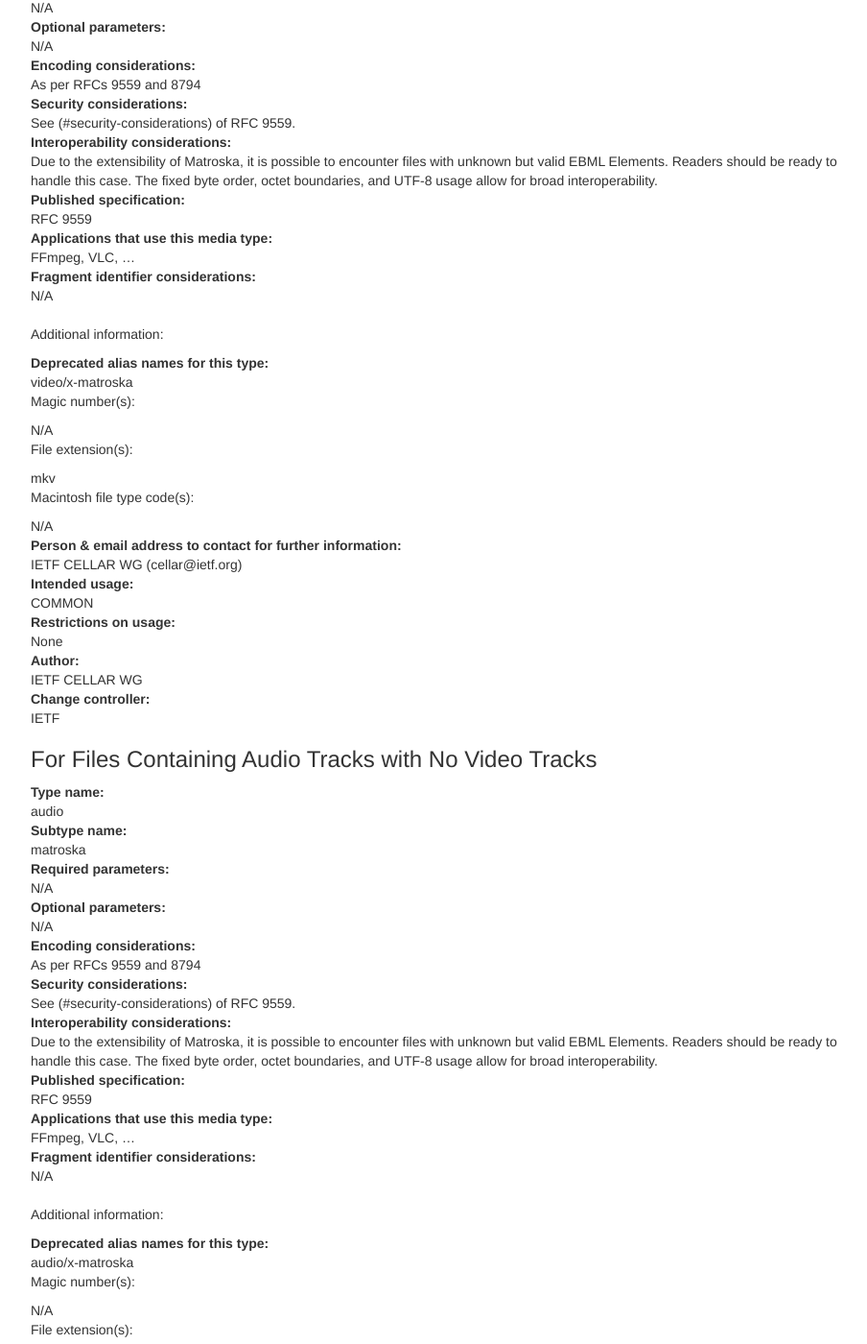
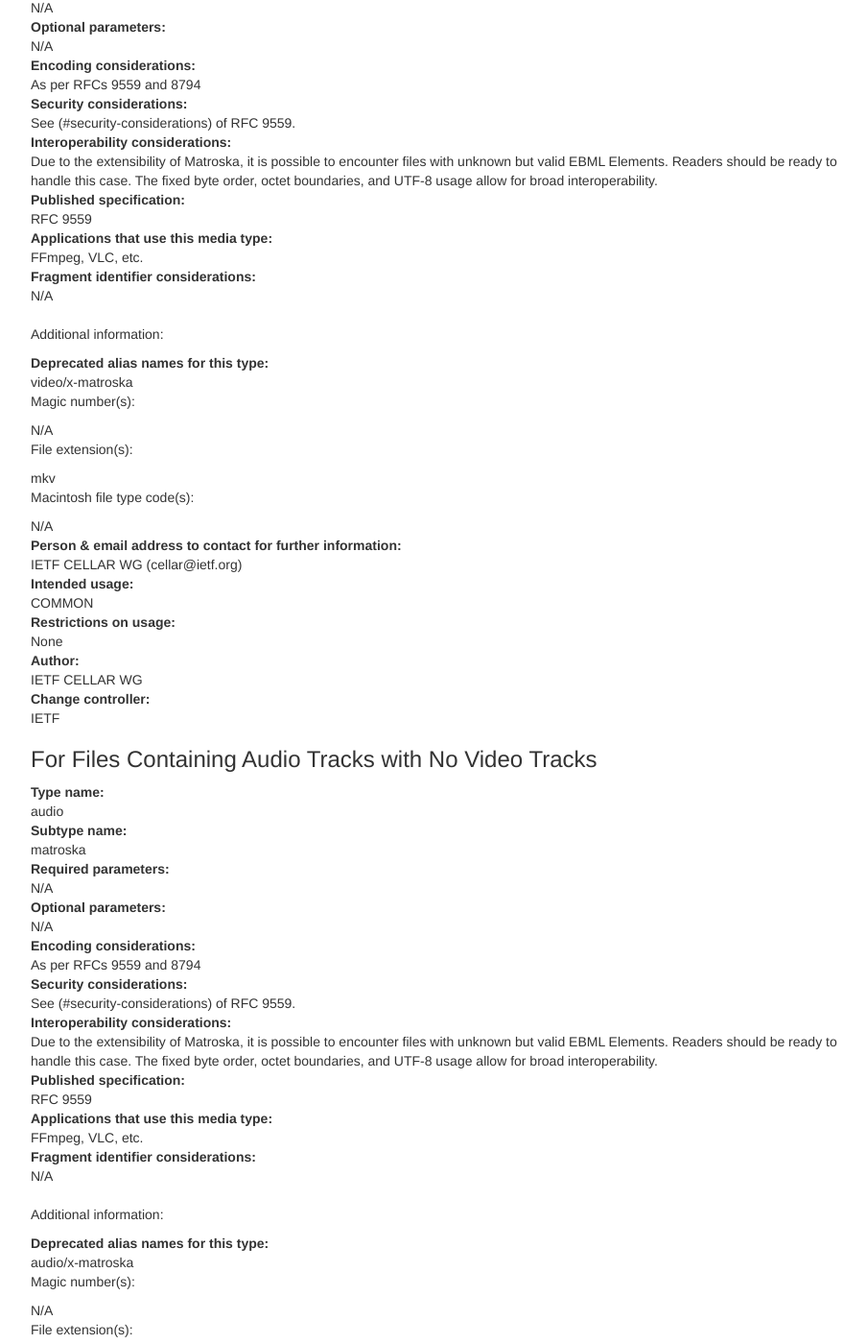
Before and after one commit to ietf-wg-cellar/matroska-specification, a Jekyll site: the page built from iana.md, in a window 1280 px wide and 1400 px high, scrolled down 626 px. Shown: the whole window at 96% size, without its empty margins (273-1177 px from the left). Built offline with Jekyll 4.4.1, drawn with Linux system fonts in a browser that asks for light colours; our own code applies the rules of GitHub Pages for plain Markdown files; some of the changed text lies outside the part shown.

Commit message:
[editorial] use etc. instead of ...

```diff
--- a/iana.md
+++ b/iana.md
@@ -52,7 +52,7 @@ Published specification:
 : RFC 9559
 
 Applications that use this media type:
-: FFmpeg, VLC, ...
+: FFmpeg, VLC, etc.
 
 Fragment identifier considerations:
 : N/A
@@ -113,7 +113,7 @@ Published specification:
 : RFC 9559
 
 Applications that use this media type:
-: FFmpeg, VLC, ...
+: FFmpeg, VLC, etc.
 
 Fragment identifier considerations:
 : N/A
@@ -175,7 +175,7 @@ Published specification:
 : RFC 9559
 
 Applications that use this media type:
-: FFmpeg, VLC, ...
+: FFmpeg, VLC, etc.
 
 Fragment identifier considerations:
 : N/A
```
